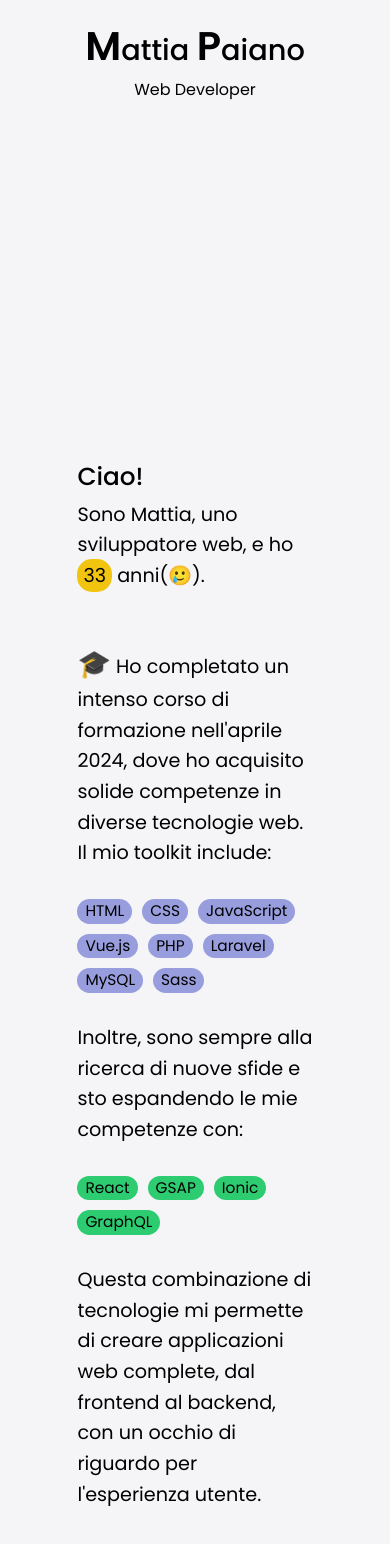
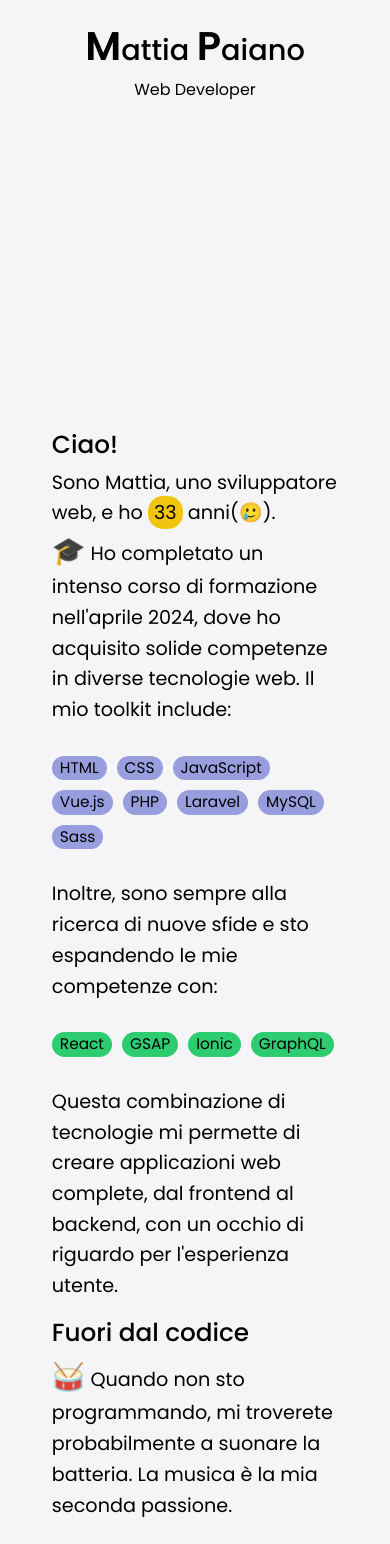
Before and after one commit to MattiaPaiano91/My-portfolio, a Vue app: page / in a window 390 px wide. Shown: the part 432-1976 px from the top of the page. Built offline with nearby package versions, Linux system fonts and the light colour scheme.

Commit message:
FIX css and responsive

```diff
--- a/src/assets/scss/responsive.scss
+++ b/src/assets/scss/responsive.scss
@@ -1,16 +1,16 @@
 @import "./partials/variables.scss";
 
 @media screen and (max-width: 1600px) {
-  .animation-link{
-    width: 250px!important;
+  .animation-link {
+    width: 250px !important;
   }
 }
-@media screen and (max-width:1300px) {
-  .animation-link{
-    width: 200px!important;
+@media screen and (max-width: 1300px) {
+  .animation-link {
+    width: 200px !important;
     .hover {
       padding: 5px 40px !important;
-      font-size: 1.3rem!important;
+      font-size: 1.3rem !important;
       margin: 0 5px;
     }
   }
@@ -18,7 +18,7 @@
   .img-box {
     width: 400px;
     height: 400px;
-    img{
+    img {
       width: 100%;
     }
   }
@@ -31,7 +31,7 @@
   .img-box {
     width: 300px;
     height: 300px;
-    img{
+    img {
       width: 100%;
     }
   }
@@ -48,11 +48,11 @@
   .navbar {
     width: 30%;
   }
-  .animation-link{
-    width: 150px!important;
+  .animation-link {
+    width: 150px !important;
     .hover {
       padding: 5px 20px !important;
-      font-size: 1.2rem!important;
+      font-size: 1.2rem !important;
       margin: 0 5px;
     }
   }
@@ -75,6 +75,10 @@
   }
   .about-me {
     font-size: 1.2rem;
+    margin-bottom: 50px;
+    & > * {
+      margin-bottom: 0px!important;
+    }
   }
   .slider {
     width: 40px;
@@ -87,53 +91,58 @@
   .navbar {
     width: 60% !important;
   }
-   .animation-link{
-    width: 120px!important;
+  .animation-link {
+    width: 120px !important;
     .hover {
       padding: 5px 10px !important;
-      font-size: 1rem!important;
+      font-size: 1rem !important;
       margin: 0 2px;
     }
   }
-  .mySwiper{
+  .mySwiper {
     margin: 0px 80px;
   }
 }
 
 @media screen and (max-width: 576px) {
-  // footer{
 
-  //   .footer{
-  //     padding: 0px;
-  //   }
-  // }
-  header{
+  p {
+   margin-bottom: 0px !important;
+  }
+
+  header {
     border-bottom: none;
     background-color: transparent !important;
   }
+
   .img-box {
     margin: 0 auto;
   }
+
   .main-content {
     & > div {
       padding-top: 0px;
     }
   }
-  .index{
+
+  .index {
     padding-top: 50px;
   }
+
   .main {
-    padding: 50px 0px 0px 0px!important;
+    padding: 50px 0px 0px 0px !important;
     min-height: calc(100vh - 400px);
   }
-  .show{
-    // padding-top: 50px!important;
-    .description{
+
+  .show {
+    .description {
       width: 80%;
       margin: 0 auto;
     }
   }
-  #left-col, #right-col {
+
+  #left-col,
+  #right-col {
     height: calc(50vh - 50px);
   }
   .navbar {
@@ -141,23 +150,30 @@
   }
   .mode-light {
     color: black;
-  background-color: #F5F5F7;
+    background-color: #f5f5f7;
   }
-.contact-container{
+
+  .contact-container {
     font-size: 0.8rem;
-  .contact-content{
-    padding: 10px!important;
+    .contact-content {
+      padding: 10px !important;
     }
-  strong{
-    min-width: 0px!important;
+    strong {
+      min-width: 0px !important;
       padding: 2px 5px;
     }
-  #title{
+    #title {
       text-align: left;
     }
   }
-.project{
-  width: calc(100% / 2)!important;
-  margin: 0 auto  ;
+
+  .project {
+    width: calc(100% / 2) !important;
+    margin: 0 auto;
+  }
+
+  .mySwiper{
+    margin: 0px;
+    width: 100%;
   }
 }
--- a/src/components/AboutMe.vue
+++ b/src/components/AboutMe.vue
@@ -77,21 +77,21 @@ export default {
 </script>
 
 <template>
-  <div class="col-12 position-relative p-5 p-md-0">
+  <div class="col-12 position-relative p-3 p-md-5 p-md-0">
     <!-- <div class="back-img d-none d-md-block">
       <div :class="data.themeFlag ? 'white-back' : 'black-back'"></div>
     </div> -->
     <div class="about-me">
       <section class="bio-section bio">
         <h2>Ciao!</h2>
-        <p>
+        <p class="p-0">
           Sono Mattia, uno sviluppatore web, e ho
           <span id="age" class="highlight">33</span> anni(🥲).
         </p>
       </section>
 
       <section class="bio-section studies">
-        <p>
+        <p class="p-0">
           <span class="emoji">🎓</span> Ho completato un intenso corso di
           formazione nell'aprile 2024, dove ho acquisito solide competenze in
           diverse tecnologie web. Il mio toolkit include:
@@ -106,7 +106,7 @@ export default {
           <span class="tech-item">MySQL</span>
           <span class="tech-item">Sass</span>
         </div>
-        <p>
+        <p class="p-0">
           Inoltre, sono sempre alla ricerca di nuove sfide e sto espandendo le
           mie competenze con:
         </p>
@@ -116,7 +116,7 @@ export default {
           <span class="tech-item learning">Ionic</span>
           <span class="tech-item learning">GraphQL</span>
         </div>
-        <p>
+        <p class="p-0">
           Questa combinazione di tecnologie mi permette di creare applicazioni
           web complete, dal frontend al backend, con un occhio di riguardo per
           l'esperienza utente.
@@ -124,7 +124,7 @@ export default {
       </section>
       <section class="bio-section out py-3">
         <h2>Fuori dal codice</h2>
-        <p>
+        <p class="p-0">
           <span class="emoji">🥁</span> Quando non sto programmando, mi
           troverete probabilmente a suonare la batteria. La musica è la mia
           seconda passione.
@@ -132,7 +132,7 @@ export default {
       </section>
 
       <section class="bio-section tv">
-        <p>
+        <p class="p-0">
           <span class="emoji">📺</span> Sono un grande appassionato di serie TV
           e anime. Anche se il tempo libero scarseggia, cerco sempre di
           ritagliarmi un momento per una buona storia.
--- a/src/components/AppHeader.vue
+++ b/src/components/AppHeader.vue
@@ -169,7 +169,7 @@ export default {
           alt=""
         />
       </div>
-      <nav class="d-flex justify-content-around">
+      <nav class="d-flex justify-content-around w-100">
         <div class="animation-link">
           <router-link class="router-link" :to="{ name: 'WelcomeApp' }">
             <div
@@ -241,7 +241,7 @@ header {
     font-size: 1.5rem;
     padding: 10px 20px;
     background-color: transparent;
-    left: 5%;
+    left: 3%;
     top: 5%;
   }
   .animation-link {
--- a/src/pages/ContactMe.vue
+++ b/src/pages/ContactMe.vue
@@ -62,13 +62,13 @@ onMounted(()=> {
         </ul>
       </div>
     </div>
-
-    <div class="div p-3">
-      <button @click="downloadCV()" class="download-cv">
+    <div class="div p-3" >
+      <button @click="downloadCV()" class="download-cv" :class="data.themeFlag ? '' : 'bg-dark'">
         Scarica CV <i class="fa-regular fa-circle-down"></i>
       </button>
 
     </div>
+
     <div class="img-box">
       <img
         :class="data.themeFlag ? '' : 'inverted'"
```
Also changed, not shown: src/assets/scss/responsive.css (+1 -1 lines). Lines whose indentation alone changed are shown as unchanged.
